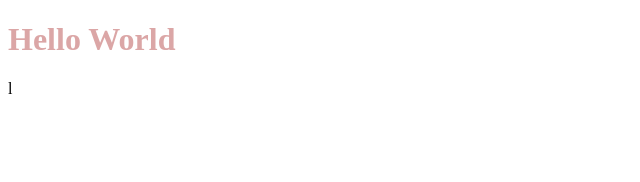
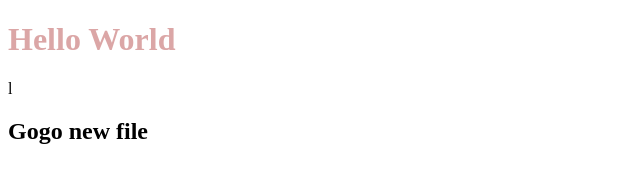
Before and after one commit to TeslenkoMT/Project_Graduate_profile_by_Teslenko_Maksym, a plain HTML site: page index.html in a window 1280 px wide. Shown: the whole page, without its empty margins (0-640 px from the left). Drawn offline with Linux system fonts and the light colour scheme.

Commit message:
new title 1.0

```diff
--- a/index.html
+++ b/index.html
@@ -13,6 +13,7 @@
     <h1> Hello World</h1>
     <div class="div"> l</div>
 
+    <h2> Gogo new file </h2>
 </body>
 
 </html>
```
